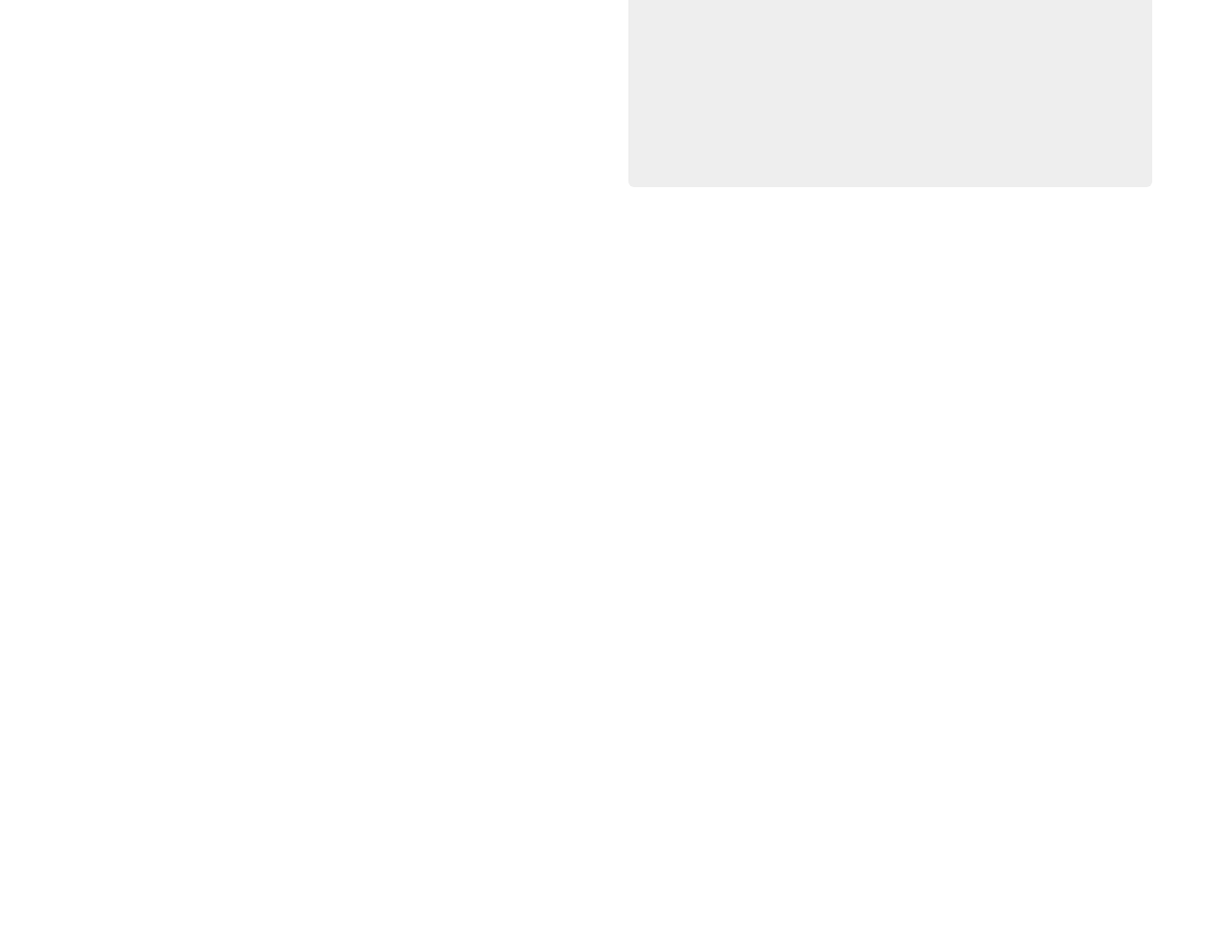
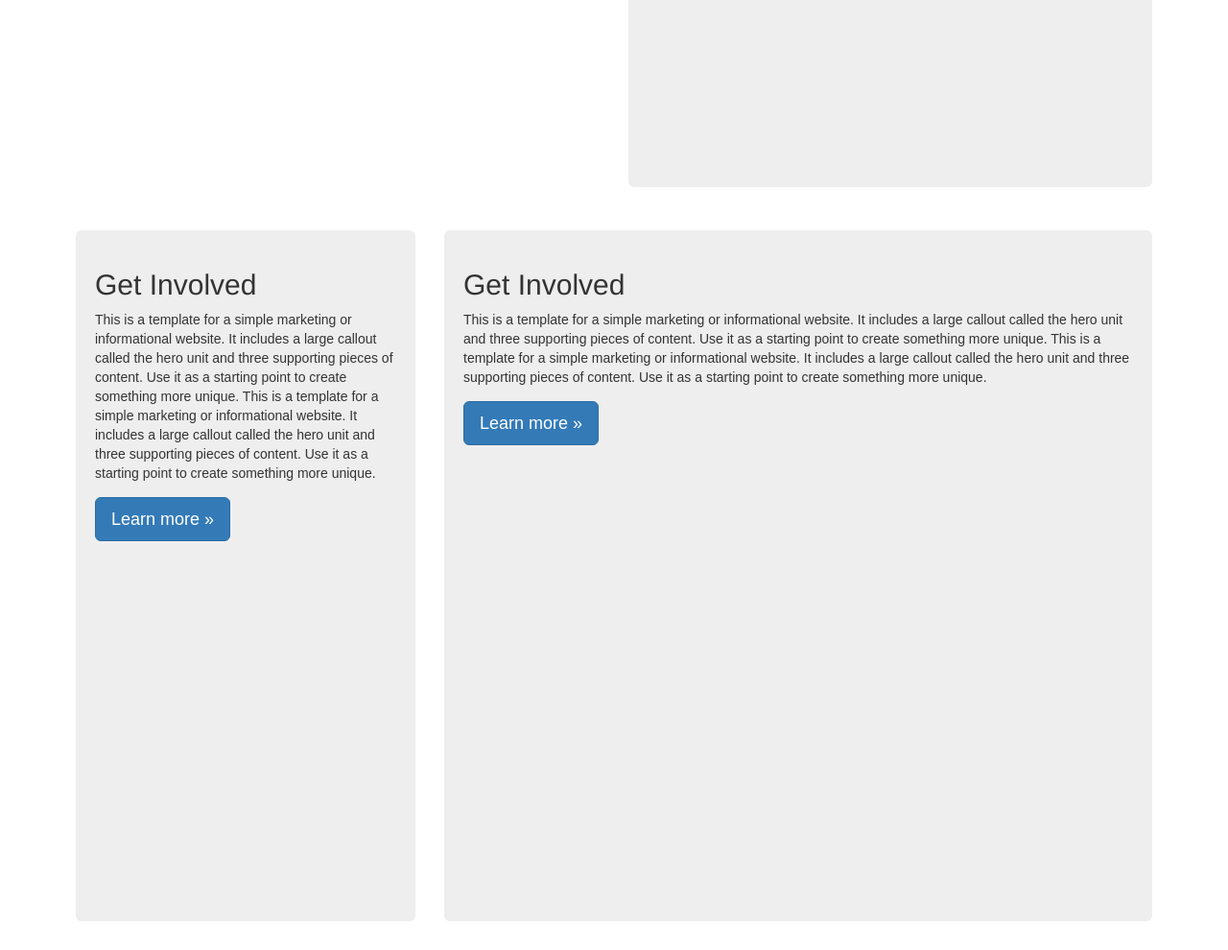
Before and after one commit to swerwath/monitor_mapper, a Flask app: template src/templates/results.html in a window 1280 px wide. Shown: the part 2950-3940 px from the top of the page at 96% size. Before the commit the page ends 3145 px from the top, so only its background shows below. Run offline with Flask 2, Linux system fonts and the light colour scheme; the template is opened without the code that fills it, so the values that code supplies are empty; parts of the project's set-up code (start-up, migrations or seed data) failed here and were passed over; some libraries are stand-ins or nearby versions.

Commit message:
Footer skeleton

```diff
--- a/src/__init__.py
+++ b/src/__init__.py
@@ -1,6 +1,7 @@
 from flask import Flask, render_template, request, redirect, url_for
 from geopy.geocoders import Nominatim
 from .airnow_worker import AirNowWorker, group_monitor_data, get_nearest_monitor_by_category
+from .community_database import CommunityDatabase
 from .util import get_bbox
 from .tri_database import TRIDatabase
 import os
@@ -11,6 +12,7 @@ KEY = os.environ['GOOGLE_MAPS_KEY']
 
 worker = AirNowWorker()
 tri = TRIDatabase()
+cd = CommunityDatabase()
 geolocator = Nominatim(timeout=5)
 
 @app.route('/')
@@ -30,7 +32,9 @@ def results():
     facilities = tri.get_facilities(bbox)
     facilities_dicts = [f.to_json_dict() for f in facilities]
 
-    return render_template("results.html", lat=lat, long=long, KEY=KEY, monitors=grouped_monitors, nearest_monitors=nearest_monitors, facilities=facilities_dicts)
+    orgs = cd.get_organizations(bbox)
+
+    return render_template("results.html", lat=lat, long=long, KEY=KEY, monitors=grouped_monitors, nearest_monitors=nearest_monitors, facilities=facilities_dicts, orgs=orgs)
 
 @app.route('/place_results')
 def place_results():
--- a/src/static/css/results.css
+++ b/src/static/css/results.css
@@ -24,6 +24,10 @@
   min-height: 95vh;
 }
 
+.bottomcontent {
+  min-height: 90vh;
+}
+
 .container .jumbotron {
   padding-left: 20px;
   padding-right: 20px;
--- a/src/templates/results.html
+++ b/src/templates/results.html
@@ -8,6 +8,7 @@
 <script>m = {{ monitors|tojson }};</script>
 <script>nm = {{ nearest_monitors|tojson }};</script>
 <script>f = {{ facilities|tojson }};</script>
+<script>orgs = {{ orgs|tojson }};</script>
 <script type=text/javascript src="{{ url_for('static', filename='js/jquery.waypoints.min.js') }}"></script>
 <script type=text/javascript src="{{ url_for('static', filename='js/results.js') }}"></script>
 <script async defer src="https://maps.googleapis.com/maps/api/js?key={{ KEY }}&callback=initMap"></script>
@@ -19,7 +20,7 @@
     <div class="row">
         <div class="col-md-3">
             <div class="sidebar-nav-fixed affix">
-                <div class="well">
+                <div class="well" id="mapwell">
                     <div id="map"></div>
                     <div id="well-footer">
                       <h4 id="map-caption">Placeholder</h4>
@@ -90,6 +91,34 @@
         <!--/span-->
     </div>
     <!--/row-->
+
+    <div class="row">
+      <div class="col-md-4">
+        <div class="jumbotron bottomcontent">
+             <h2 id="getinvolved">Get Involved</h1>
+            <p class="sideparagraph">This is a template for a simple marketing or informational website. It
+                includes a large callout called the hero unit and three supporting pieces
+                of content. Use it as a starting point to create something more unique. This is a template for a simple marketing or informational website. It
+                    includes a large callout called the hero unit and three supporting pieces
+                    of content. Use it as a starting point to create something more unique.</p>
+            <p><a class="btn btn-primary btn-lg">Learn more »</a>
+            </p>
+        </div>
+      </div>
+      <div class="col-md-8">
+          <div class="jumbotron bottomcontent">
+               <h2 id="getinvolved">Get Involved</h1>
+              <p class="sideparagraph">This is a template for a simple marketing or informational website. It
+                  includes a large callout called the hero unit and three supporting pieces
+                  of content. Use it as a starting point to create something more unique. This is a template for a simple marketing or informational website. It
+                      includes a large callout called the hero unit and three supporting pieces
+                      of content. Use it as a starting point to create something more unique.</p>
+              <p><a class="btn btn-primary btn-lg">Learn more »</a>
+              </p>
+          </div>
+      </div>
+
+    </div>
 </div>
 <!--/.fluid-container-->
 
@@ -129,8 +158,17 @@ var ozoneWaypoint = new Waypoint({
   handler: function() {
     setMarkerSetVisible("OZONE", monitorMarkerSets);
     setMapCaptionChemical("Ozone");
+    document.getElementById("mapwell").hidden = false;
   },
   offset: WP_OFFSET
+});
+
+var bottomWaypoint = new Waypoint({
+  element: document.getElementById('ozone-read'),
+  handler: function() {
+    document.getElementById("mapwell").hidden = true;
+  },
+  offset: -1 * WP_OFFSET
 });
 
 fillNearestInfo(nm);
--- a/src/tri_database.py
+++ b/src/tri_database.py
@@ -3,6 +3,8 @@ from rtree import index
 import re
 import statistics
 
+
+CSV_PATH = './data/raw/TRI.csv'
 
 csv_to_obj_fields = {
                      "FACILITY_NAME" : "name",
@@ -56,7 +58,7 @@ class TRIEntry():
         return to_ret
 
 class TRIDatabase():
-    def __init__(self, csv_path="./data/raw/TRI.csv"):
+    def __init__(self, csv_path=CSV_PATH):
         raw_entries = []
         with open(csv_path) as csvfile:
             reader = csv.DictReader(csvfile)
```
